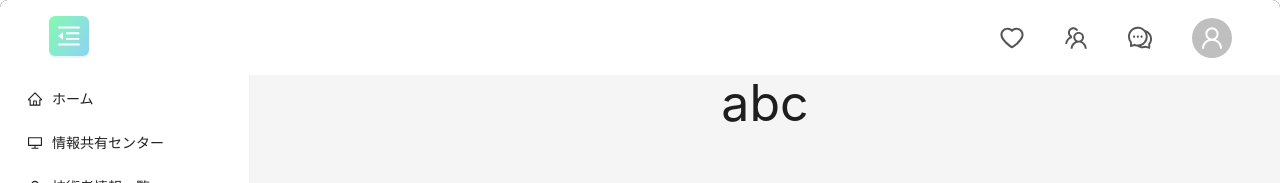
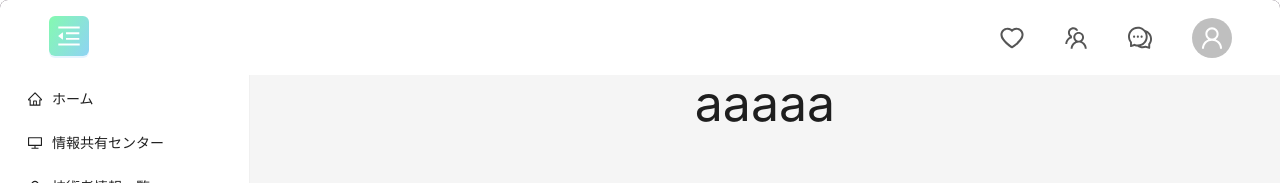
Before and after one commit to lisiqi-gel/LISIQI, a React (Create React App) app in the folder my-app/: page /home/1 in a window 1280 px wide. Shown: the top 183 px of the page. Built offline with nearby package versions, Linux system fonts and the light colour scheme.

Commit message:
変更AAAA

```diff
--- a/my-app/src/ten/QQQ.tsx
+++ b/my-app/src/ten/QQQ.tsx
@@ -3,7 +3,7 @@ import { useNavigate } from 'react-router-dom';
 
 const QQQ: React.FC=() =>{
   return(
-  <div>abc
+  <div>aaaaa
 
   </div>
 
```
